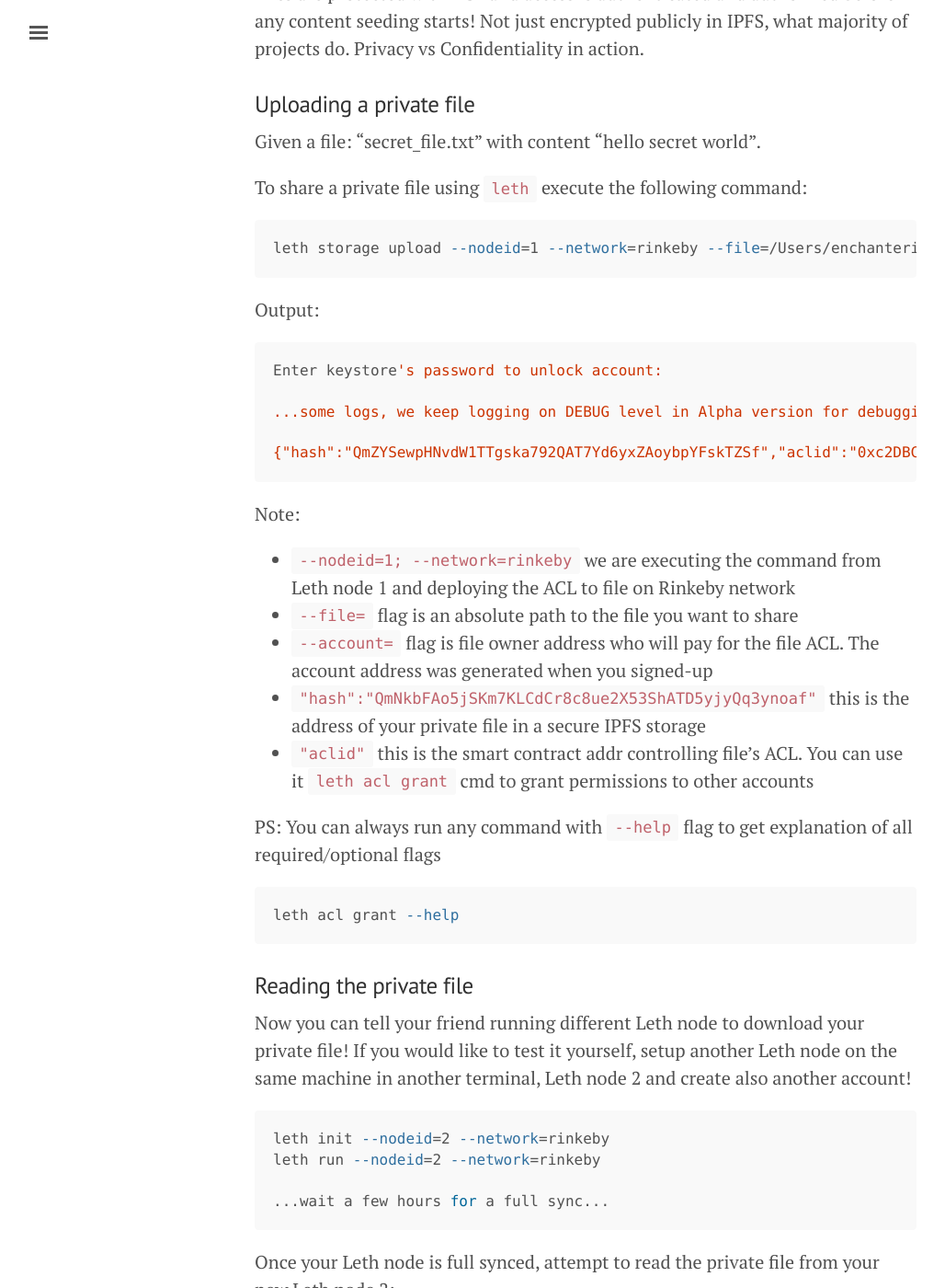
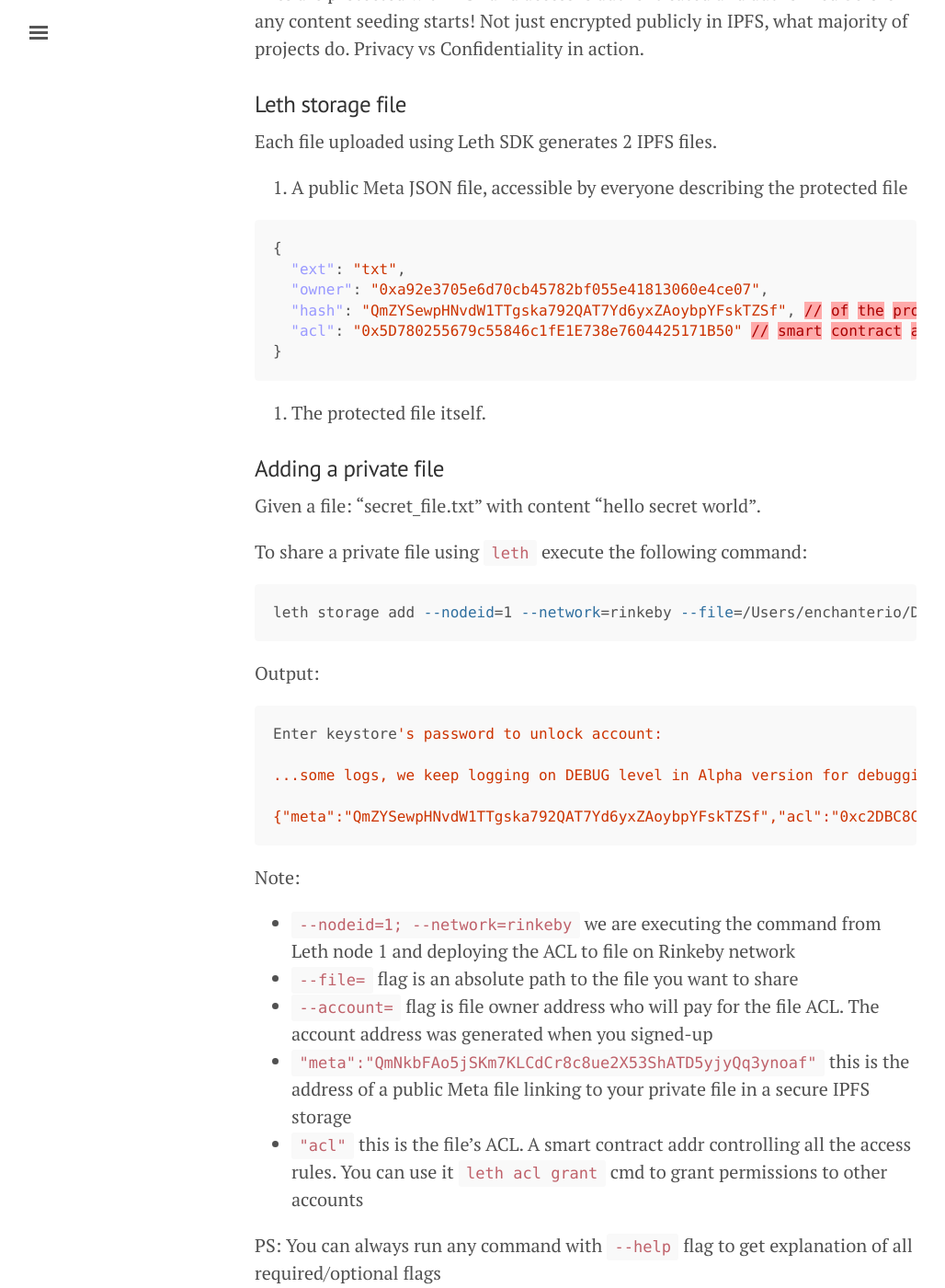
Before and after one commit to lightstreams-network/lightstreams-network.github.io, a Jekyll site: the page built from getting-started-with-lightstreams-node.md, in a window 1280 px wide and 1400 px high, scrolled down 5799 px. Shown: the whole window at 92% size, without its empty margins (3-1031 px from the left). Built offline with Jekyll 4.4.1, drawn with Linux system fonts in a browser that asks for light colours; nearby versions of some CDN libraries; some of the changed text lies outside the part shown.

Commit message:
Updates documentation with new `leth acl` command usages coming in v0.6.0-alpha.

````diff
--- a/getting-started-with-lightstreams-node.md
+++ b/getting-started-with-lightstreams-node.md
@@ -5,7 +5,7 @@
 
 | Version | Release Date |
 |---------|--------------|
-|0.5.0-alpha|31.10.2018|
+|0.6.0-alpha ACL Admin|16.11.2018|
 
 Lightstreams technical stack:
 
@@ -95,7 +94,7 @@
 
 ```bash
 leth version
-Version: 0.4.0-alpha Wallet
+Version: 0.6.0-alpha ACL Admin
 ```
 
 Display instructions for initializing new Lightstreams Node:
@@ -203,14 +202,31 @@
 
 Files are protected with ACL and access is authenticated and authorized before any content seeding starts! Not just encrypted publicly in IPFS, what majority of projects do. Privacy vs Confidentiality in action.
 
-### Uploading a private file
+### Leth storage file
+
+Each file uploaded using Leth SDK generates 2 IPFS files.
+
+1. A public Meta JSON file, accessible by everyone describing the protected file
+
+```json
+{
+  "ext": "txt",
+  "owner": "0xa92e3705e6d70cb45782bf055e41813060e4ce07",
+  "hash": "QmZYSewpHNvdW1TTgska792QAT7Yd6yxZAoybpYFskTZSf", // of the protected file
+  "acl": "0x5D780255679c55846c1fE1E738e7604425171B50" // smart contract access rules
+}
+```
+
+2. The protected file itself.
+
+### Adding a private file
 
 Given a file: "secret_file.txt" with content "hello secret world".
 
 To share a private file using `leth` execute the following command:
 
 ```bash
-leth storage upload --nodeid=1 --network=rinkeby --file=/Users/enchanterio/Documents/secret_file.txt --account=0xa92e3705e6d70cb45782bf055e41813060e4ce07
+leth storage add --nodeid=1 --network=rinkeby --file=/Users/enchanterio/Documents/secret_file.txt --account=0xa92e3705e6d70cb45782bf055e41813060e4ce07
 ```
 
 Output:
@@ -220,7 +236,7 @@
 
 ...some logs, we keep logging on DEBUG level in Alpha version for debugging early bugs
 
-{"hash":"QmZYSewpHNvdW1TTgska792QAT7Yd6yxZAoybpYFskTZSf","aclid":"0xc2DBC8CdAba2df432C821639B80302f0675D6f74","error":""}
+{"meta":"QmZYSewpHNvdW1TTgska792QAT7Yd6yxZAoybpYFskTZSf","acl":"0xc2DBC8CdAba2df432C821639B80302f0675D6f74","error":""}
 ```
 
 Note:
@@ -228,8 +244,8 @@
 - `--nodeid=1; --network=rinkeby` we are executing the command from Leth node 1 and deploying the ACL to file on Rinkeby network
 - `--file=` flag is an absolute path to the file you want to share
 - `--account=` flag is file owner address who will pay for the file ACL. The account address was generated when you signed-up
-- `"hash":"QmNkbFAo5jSKm7KLCdCr8c8ue2X53ShATD5yjyQq3ynoaf"` this is the address of your private file in a secure IPFS storage
-- `"aclid"` this is the smart contract addr controlling file's ACL. You can use it `leth acl grant` cmd to grant permissions to other accounts
+- `"meta":"QmNkbFAo5jSKm7KLCdCr8c8ue2X53ShATD5yjyQq3ynoaf"` this is the address of a public Meta file linking to your private file in a secure IPFS storage
+- `"acl"` this is the file's ACL. A smart contract addr controlling all the access rules. You can use it `leth acl grant` cmd to grant permissions to other accounts
 
 PS: You can always run any command with `--help` flag to get explanation of all required/optional flags
 
@@ -251,13 +267,13 @@
 Once your Leth node is full synced, attempt to read the private file from your new Leth node 2:
 
 ```bash
-leth storage read --nodeid=2 --network=rinkeby --hash=QmZYSewpHNvdW1TTgska792QAT7Yd6yxZAoybpYFskTZSf --account=0xnode2ethAddr0cb45782bf055e41813060e4ce89
+leth storage fetch --nodeid=2 --network=rinkeby --meta=QmZYSewpHNvdW1TTgska792QAT7Yd6yxZAoybpYFskTZSf --account=0xnode2ethAddr0cb45782bf055e41813060e4ce89
 ```
 
 Output:
 
 ```bash
-{"content":"","error":"unable to download file to IPFS storage. Error: ipfs cat cmd timed out"}
+{"output":"","error":"unable to download file to IPFS storage. Error: ipfs cat cmd timed out"}
 ```
 
 This error is expected because the file owner never actually granted permission to Leth node 2 account, 0xnode2ethAddr0cb45782bf055e41813060e4ce89.
@@ -269,7 +285,7 @@
 Execute :
 
 ```bash
-leth acl grant --nodeid=1 --network=rinkeby --permission=read --aclid=0x2F15B633b4bC41BdFBBD8AAf2Be7Dae958D27C7E --owner=0xa92e3705e6d70cb45782bf055e41813060e4ce07 --account=0xnode2ethAddr0cb45782bf055e41813060e4ce89
+leth acl grant --nodeid=1 --network=rinkeby --permission=read --acl=0x2F15B633b4bC41BdFBBD8AAf2Be7Dae958D27C7E --owner=0xa92e3705e6d70cb45782bf055e41813060e4ce07 --account=0xnode2ethAddr0cb45782bf055e41813060e4ce89
 ```
 
 Output:
@@ -277,23 +293,45 @@
 ```bash
 {"msg":"Granting 'read' permission to account '0xnode2ethAddr0cb45782bf055e41813060e4ce89'..."}
 {"msg":"Account '0xnode2ethAddr0cb45782bf055e41813060e4ce89' was granted 'read' permission."}
+
 {"error":"","is_granted":"true"}
 ```
 
-Let's try to read the secret_file.txt file now:
+Let's try to read the `secret_file.txt` file now:
 
 ```bash
-leth storage read --nodeid=2 --network=rinkeby --hash=QmZYSewpHNvdW1TTgska792QAT7Yd6yxZAoybpYFskTZSf --account=0xnode2ethAddr0cb45782bf055e41813060e4ce89
+leth storage fetch --nodeid=2 --network=rinkeby --meta=QmZYSewpHNvdW1TTgska792QAT7Yd6yxZAoybpYFskTZSf --account=0xnode2ethAddr0cb45782bf055e41813060e4ce89
 ```
+
+Leth SDK will resolve the linked protected file out of the JSON Meta file and save it to a tmp directory using the hash of the protected file itself
+and the extension of the uploaded file resolved from the JSON Meta file.
 
 Output:
 
 ```bash
-{"content":"hello secret world\n","error":""}
+{"output":"/tmp/QmProtIpfsHashdGXrvCgmQHo8Yqo8eLQTvC1sEJh6suBi.txt","error":""}
 ```
 
 Congratulation, you just shared a private file over internet in a decentralised manner.
 
-## Need help?
+### Granting admin access to the private file
+
+Going step further. You can also grant admin rights to other accounts, devices so they can further have the privileges of granting read/admin access to other users.
+
+Example, let's grant an `admin` right to the Leth Node 2 account. With such a privilege, Leth Node 2 account will be able to further grant access to other devices in the network/users.
+
+```bash
+leth acl grant --nodeid=1 --network=rinkeby --permission=admin --acl=0x2F15B633b4bC41BdFBBD8AAf2Be7Dae958D27C7E --owner=0xa92e3705e6d70cb45782bf055e41813060e4ce07 --account=0xnode2ethAddr0cb45782bf055e41813060e4ce89
+```
+
+## SDK Help
+
+If in doubt, you can always run any command with a `--help` flag to show and explain to you all the possible flags and cmd usages.
+
+```bash
+leth acl --help
+```
+
+## Need human help?
 
 We are happy to get you started! Join our [telegram channel](https://t.me/lightstreams) and ask as many questions as you want!
````
Also changed, not shown: other parts of getting-started-with-lightstreams-node.md (+0 -1 lines).
